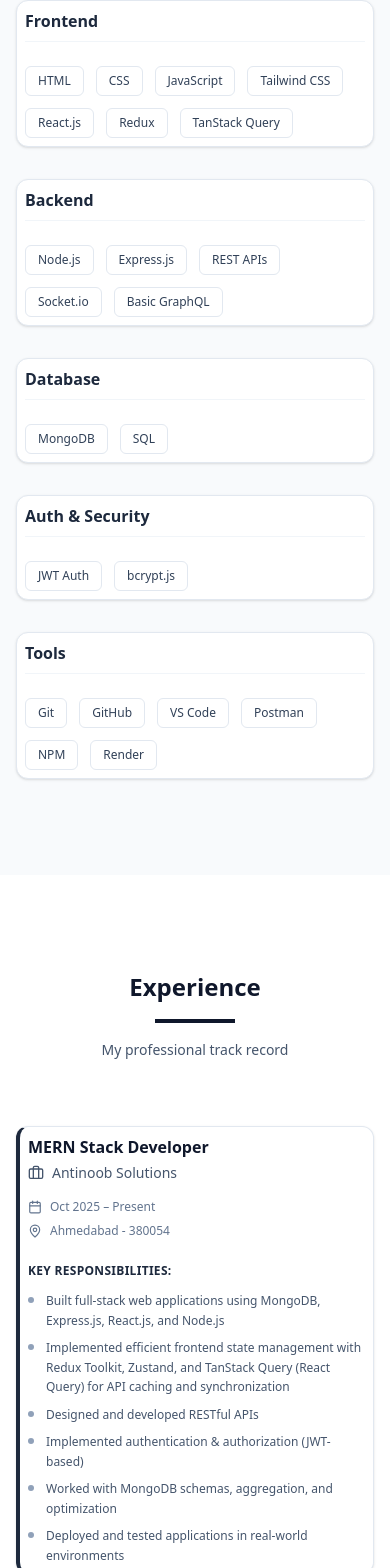
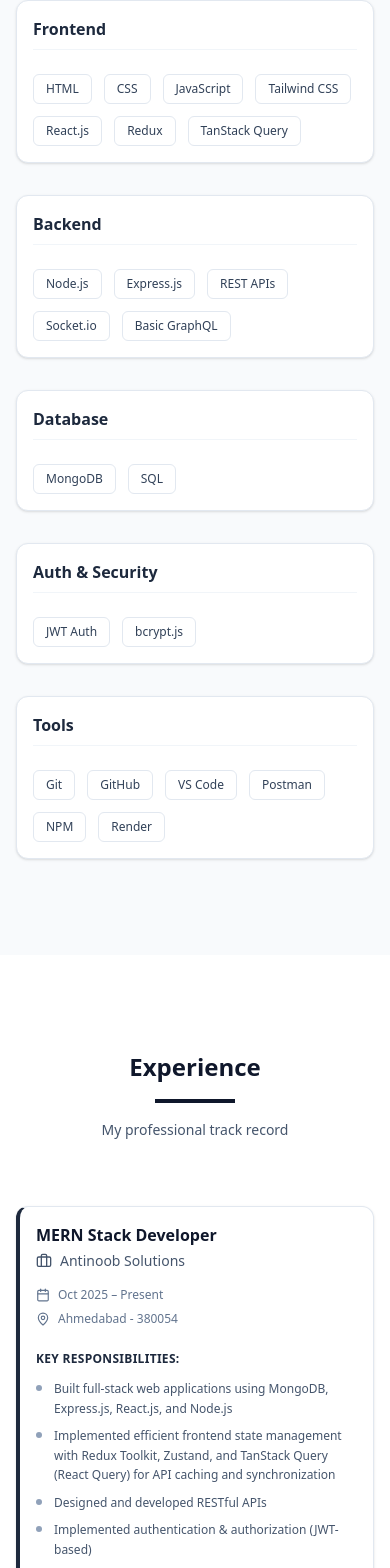
Before and after one commit to Aashish518/portfolio, a React (Vite) app in the folder portfolio/: page / in a window 390 px wide. Shown: the part 3162-4730 px from the top of the page. Built offline with nearby package versions, Linux system fonts and the light colour scheme.

Commit message:
Enhance padding for Card components in Experience and Skills sections

```diff
--- a/portfolio/src/components/Experience.jsx
+++ b/portfolio/src/components/Experience.jsx
@@ -52,7 +52,7 @@ const Experience = () => {
                     {experiences.map((exp, index) => (
                         <Card
                             key={index}
-                            className="group relative overflow-hidden border-l-4 border-l-slate-800"
+                            className="group relative overflow-hidden border-l-4 border-l-slate-800 p-4 md:p-5 lg:p-0"
                         >
 
                             <div className="flex flex-col md:flex-row md:items-start md:justify-between mb-6 gap-4">
--- a/portfolio/src/components/Skills.jsx
+++ b/portfolio/src/components/Skills.jsx
@@ -41,7 +41,7 @@ const Skills = () => {
 
             <div className="grid md:grid-cols-2 lg:grid-cols-3 gap-8">
                 {skillGroups.map((group, idx) => (
-                    <Card key={idx} className="h-full hover:border-slate-400">
+                    <Card key={idx} className="h-full hover:border-slate-400 p-4 md:p-5 lg:p-0">
 
                         <h3 className="font-bold text-slate-800 mb-6 pb-2 border-b border-slate-100
                                        text-base sm:text-lg md:text-xl">
```
